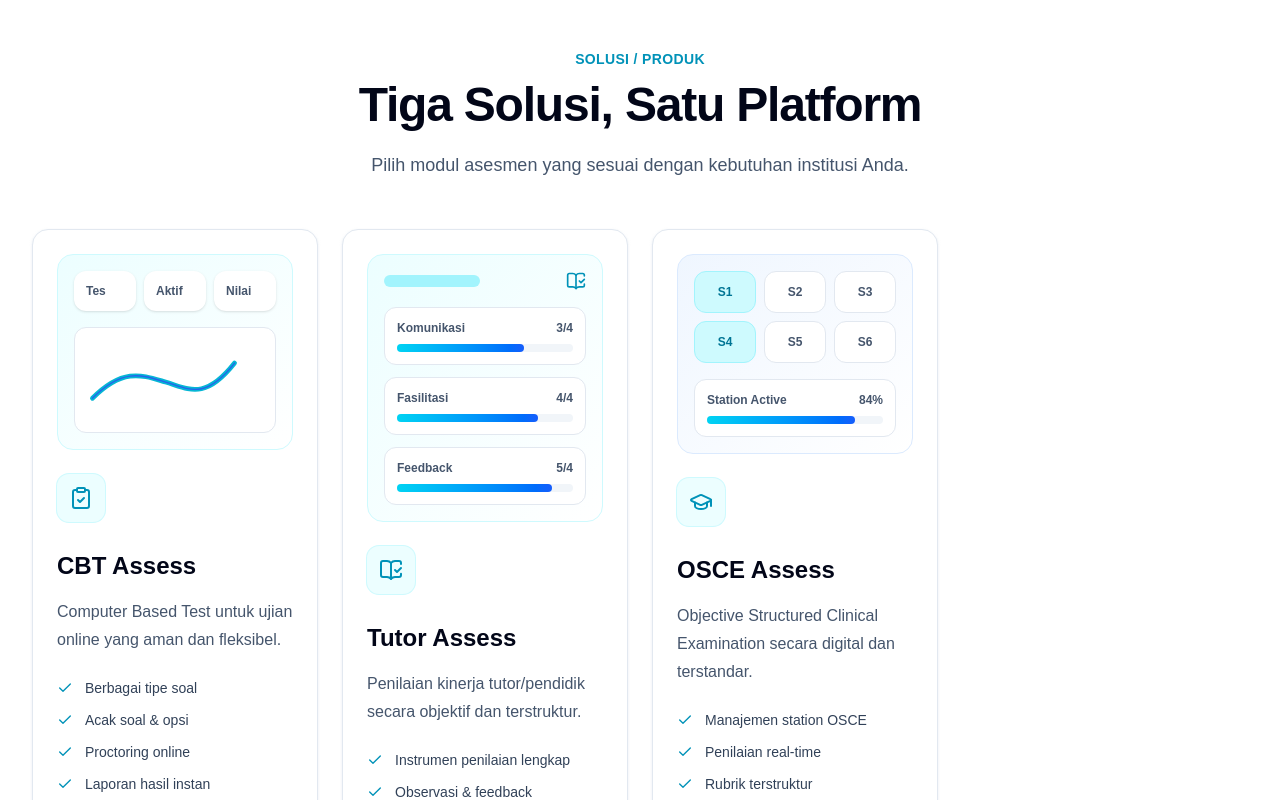
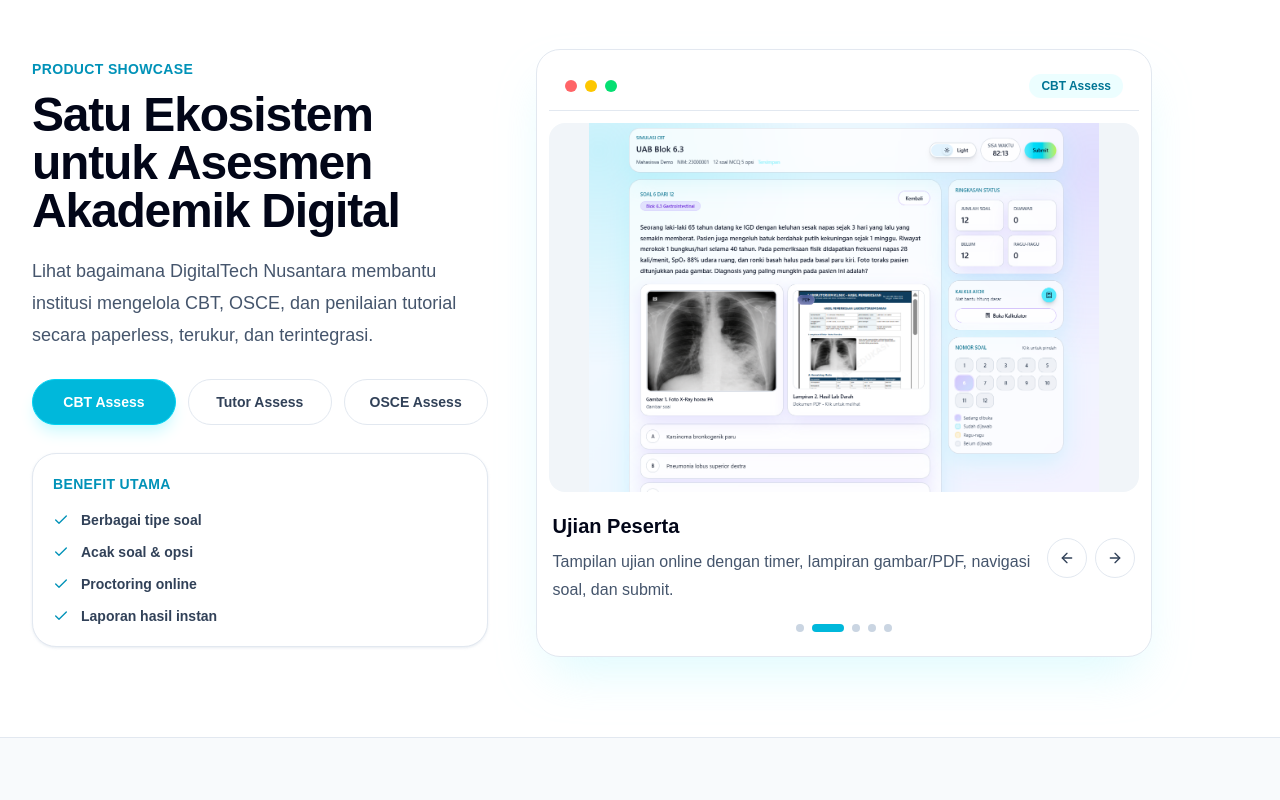
Before and after one commit to oktomarpaung/digitaltech-landing, a Next.js app: page / in a window 1280 px wide. Shown: the part 960-1760 px from the top of the page. Built offline with nearby package versions, Linux system fonts and the light colour scheme.

Commit message:
feat: add interactive product screenshot showcase

```diff
--- a/src/app/page.tsx
+++ b/src/app/page.tsx
@@ -2,7 +2,7 @@
 
 import { motion } from "framer-motion";
 import Image from "next/image";
-import { useState } from "react";
+import { useEffect, useState } from "react";
 import {
   ArrowRight,
   BarChart3,
@@ -59,6 +59,12 @@
   description: string;
 };
 
+type ProductScreenshot = {
+  title: string;
+  description: string;
+  src: string;
+};
+
 const products: Product[] = [
   {
     name: "CBT Assess",
@@ -77,6 +83,34 @@
     description: "Objective Structured Clinical Examination secara digital dan terstandar.",
     features: ["Manajemen station OSCE", "Penilaian real-time", "Rubrik terstruktur", "Laporan komprehensif"],
     icon: GraduationCap,
+  },
+];
+
+const cbtScreenshots: ProductScreenshot[] = [
+  {
+    title: "Dashboard Admin",
+    description: "Pantau bank soal, ujian aktif, peserta, hasil, dan analisis dari satu halaman.",
+    src: "/screenshots/cbt/cbt-dashboard.png",
+  },
+  {
+    title: "Ujian Peserta",
+    description: "Tampilan ujian online dengan timer, lampiran gambar/PDF, navigasi soal, dan submit.",
+    src: "/screenshots/cbt/cbt-ujian-peserta.png",
+  },
+  {
+    title: "Bank Soal",
+    description: "Kelola soal, import Excel, filter topik, status soal, tingkat kesulitan, dan kunci jawaban.",
+    src: "/screenshots/cbt/cbt-bank-soal.png",
+  },
+  {
+    title: "Hasil Ujian",
+    description: "Rekap nilai, status submit, skor, detail jawaban, dan export hasil.",
+    src: "/screenshots/cbt/cbt-hasil-ujian.png",
+  },
+  {
+    title: "Analisis Butir",
+    description: "Evaluasi tingkat kesukaran, daya beda, distribusi opsi, dan rekomendasi revisi soal.",
+    src: "/screenshots/cbt/cbt-analisis-butir.png",
   },
 ];
 
@@ -552,6 +586,237 @@
   );
 }
 
+function ProductBenefitList({ product }: { product: Product }) {
+  return (
+    <div className="rounded-3xl border border-slate-200 bg-white p-5 shadow-sm shadow-slate-200/70">
+      <p className="text-sm font-black uppercase tracking-wide text-cyan-600">Benefit utama</p>
+      <div className="mt-4 space-y-3">
+        {product.features.map((feature) => (
+          <div key={feature} className="flex items-start gap-3 text-sm font-semibold text-slate-700">
+            <Check className="mt-0.5 h-4 w-4 flex-none text-cyan-600" />
+            <span>{feature}</span>
+          </div>
+        ))}
+      </div>
+    </div>
+  );
+}
+
+function ProductShowcase() {
+  const [activeProductIndex, setActiveProductIndex] = useState(0);
+  const [activeSlide, setActiveSlide] = useState(0);
+  const [lightboxOpen, setLightboxOpen] = useState(false);
+
+  const activeProduct = products[activeProductIndex];
+  const isCbtProduct = activeProduct.name === "CBT Assess";
+  const currentScreenshot = cbtScreenshots[activeSlide];
+
+  useEffect(() => {
+    if (!isCbtProduct) {
+      return undefined;
+    }
+
+    const interval = window.setInterval(() => {
+      setActiveSlide((current) => (current + 1) % cbtScreenshots.length);
+    }, 3600);
+
+    return () => window.clearInterval(interval);
+  }, [isCbtProduct]);
+
+  const goToPrevious = () => {
+    setActiveSlide((current) => (current - 1 + cbtScreenshots.length) % cbtScreenshots.length);
+  };
+
+  const goToNext = () => {
+    setActiveSlide((current) => (current + 1) % cbtScreenshots.length);
+  };
+
+  const selectProduct = (index: number) => {
+    setActiveProductIndex(index);
+    setActiveSlide(0);
+    setLightboxOpen(false);
+  };
+
+  return (
+    <section id="produk" className="bg-white px-5 py-20 sm:px-6 lg:px-8">
+      <div id="solusi" className="mx-auto max-w-7xl xl:pr-24">
+        <div className="grid items-center gap-10 lg:grid-cols-[0.85fr_1.15fr] lg:gap-12">
+          <motion.div
+            initial="hidden"
+            whileInView="visible"
+            viewport={{ once: true, amount: 0.25 }}
+            transition={{ duration: 0.55, ease: "easeOut" }}
+            variants={fadeUp}
+          >
+            <p className="text-sm font-black uppercase tracking-wide text-cyan-600">Product Showcase</p>
+            <h2 className="mt-3 text-3xl font-black tracking-tight text-slate-950 sm:text-4xl lg:text-5xl">
+              Satu Ekosistem untuk Asesmen Akademik Digital
+            </h2>
+            <p className="mt-5 text-base leading-8 text-slate-600 sm:text-lg">
+              Lihat bagaimana DigitalTech Nusantara membantu institusi mengelola CBT, OSCE, dan penilaian tutorial
+              secara paperless, terukur, dan terintegrasi.
+            </p>
+
+            <div className="mt-7 grid gap-3 sm:grid-cols-3 lg:grid-cols-1 xl:grid-cols-3">
+              {products.map((product, index) => {
+                const isActive = index === activeProductIndex;
+
+                return (
+                  <button
+                    key={product.name}
+                    type="button"
+                    onClick={() => selectProduct(index)}
+                    className={`rounded-full border px-4 py-3 text-sm font-black transition-all ${
+                      isActive
+                        ? "border-cyan-400 bg-cyan-500 text-white shadow-lg shadow-cyan-100"
+                        : "border-slate-200 bg-white text-slate-700 hover:border-cyan-300 hover:bg-cyan-50 hover:text-cyan-700"
+                    }`}
+                  >
+                    {product.name}
+                  </button>
+                );
+              })}
+            </div>
+
+            <div className="mt-7 hidden lg:block">
+              <ProductBenefitList product={activeProduct} />
+            </div>
+          </motion.div>
+
+          <motion.div
+            initial="hidden"
+            whileInView="visible"
+            viewport={{ once: true, amount: 0.2 }}
+            transition={{ duration: 0.55, ease: "easeOut" }}
+            variants={fadeUp}
+            className="min-w-0"
+          >
+            <div className="rounded-3xl border border-slate-200 bg-white p-3 shadow-2xl shadow-cyan-100/70">
+              <div className="flex items-center justify-between border-b border-slate-200 px-4 py-3">
+                <div className="flex items-center gap-2">
+                  <span className="h-3 w-3 rounded-full bg-red-400" />
+                  <span className="h-3 w-3 rounded-full bg-yellow-400" />
+                  <span className="h-3 w-3 rounded-full bg-green-400" />
+                </div>
+                <span className="rounded-full bg-cyan-50 px-3 py-1 text-xs font-black text-cyan-700">
+                  {activeProduct.name}
+                </span>
+              </div>
+
+              {isCbtProduct ? (
+                <div>
+                  <button
+                    type="button"
+                    onClick={() => setLightboxOpen(true)}
+                    className="relative mt-3 block aspect-[16/10] w-full overflow-hidden rounded-2xl bg-slate-100 text-left"
+                    aria-label={`Perbesar screenshot ${currentScreenshot.title}`}
+                  >
+                    <Image
+                      src={currentScreenshot.src}
+                      alt={currentScreenshot.title}
+                      fill
+                      sizes="(min-width: 1024px) 620px, 100vw"
+                      className="object-contain"
+                      priority={activeSlide === 0}
+                    />
+                  </button>
+
+                  <div className="grid gap-4 px-1 py-5 md:grid-cols-[1fr_auto] md:items-center">
+                    <div>
+                      <h3 className="text-xl font-black text-slate-950">{currentScreenshot.title}</h3>
+                      <p className="mt-2 leading-7 text-slate-600">{currentScreenshot.description}</p>
+                    </div>
+
+                    <div className="flex items-center gap-2">
+                      <button
+                        type="button"
+                        onClick={goToPrevious}
+                        className="flex h-10 w-10 items-center justify-center rounded-full border border-slate-200 bg-white text-slate-700 transition hover:border-cyan-300 hover:bg-cyan-50"
+                        aria-label="Screenshot sebelumnya"
+                      >
+                        <ArrowRight className="h-4 w-4 rotate-180" />
+                      </button>
+                      <button
+                        type="button"
+                        onClick={goToNext}
+                        className="flex h-10 w-10 items-center justify-center rounded-full border border-slate-200 bg-white text-slate-700 transition hover:border-cyan-300 hover:bg-cyan-50"
+                        aria-label="Screenshot berikutnya"
+                      >
+                        <ArrowRight className="h-4 w-4" />
+                      </button>
+                    </div>
+                  </div>
+
+                  <div className="flex justify-center gap-2 pb-3">
+                    {cbtScreenshots.map((screenshot, index) => (
+                      <button
+                        key={screenshot.src}
+                        type="button"
+                        onClick={() => setActiveSlide(index)}
+                        className={`h-2 rounded-full transition-all ${
+                          index === activeSlide ? "w-8 bg-cyan-500" : "w-2 bg-slate-300 hover:bg-cyan-300"
+                        }`}
+                        aria-label={`Tampilkan ${screenshot.title}`}
+                      />
+                    ))}
+                  </div>
+                </div>
+              ) : (
+                <div className="mt-3 rounded-2xl bg-slate-50 p-4">
+                  <ProductIllustration productName={activeProduct.name} />
+                  <div className="mt-5 rounded-2xl border border-dashed border-slate-300 bg-white p-5 text-center">
+                    <h3 className="text-xl font-black text-slate-950">{activeProduct.name} Preview</h3>
+                    <p className="mt-2 leading-7 text-slate-600">Screenshot produk akan ditambahkan.</p>
+                  </div>
+                </div>
+              )}
+            </div>
+          </motion.div>
+
+          <div className="lg:hidden">
+            <ProductBenefitList product={activeProduct} />
+          </div>
+        </div>
+      </div>
+
+      {lightboxOpen && isCbtProduct ? (
+        <div
+          className="fixed inset-0 z-[80] flex items-center justify-center bg-slate-950/80 p-4 backdrop-blur-sm"
+          onClick={() => setLightboxOpen(false)}
+          role="presentation"
+        >
+          <div
+            className="relative w-full max-w-6xl rounded-3xl bg-white p-3 shadow-2xl"
+            onClick={(event) => event.stopPropagation()}
+          >
+            <button
+              type="button"
+              onClick={() => setLightboxOpen(false)}
+              className="absolute right-4 top-4 z-10 flex h-10 w-10 items-center justify-center rounded-full bg-slate-950 text-white shadow-lg"
+              aria-label="Tutup preview screenshot"
+            >
+              <X className="h-5 w-5" />
+            </button>
+            <div className="relative aspect-[16/10] overflow-hidden rounded-2xl bg-slate-100">
+              <Image
+                src={currentScreenshot.src}
+                alt={currentScreenshot.title}
+                fill
+                sizes="100vw"
+                className="object-contain"
+              />
+            </div>
+            <div className="p-4">
+              <h3 className="text-2xl font-black text-slate-950">{currentScreenshot.title}</h3>
+              <p className="mt-2 leading-7 text-slate-600">{currentScreenshot.description}</p>
+            </div>
+          </div>
+        </div>
+      ) : null}
+    </section>
+  );
+}
+
 export default function Home() {
   const [isMenuOpen, setIsMenuOpen] = useState(false);
 
@@ -662,54 +927,7 @@
         </div>
       </section>
 
-      <section id="produk" className="bg-white px-5 py-20 sm:px-6 lg:px-8">
-        <div id="solusi" className="mx-auto max-w-7xl">
-          <SectionHeader
-            eyebrow="Solusi / Produk"
-            title="Tiga Solusi, Satu Platform"
-            description="Pilih modul asesmen yang sesuai dengan kebutuhan institusi Anda."
-          />
-
-          <div className="grid gap-6 md:grid-cols-2 xl:grid-cols-4">
-            {products.map((product, index) => {
-              const Icon = product.icon;
-
-              return (
-                <motion.article
-                  key={product.name}
-                  initial="hidden"
-                  whileInView="visible"
-                  viewport={{ once: true, amount: 0.25 }}
-                  transition={{ delay: index * 0.08, duration: 0.5, ease: "easeOut" }}
-                  variants={fadeUp}
-                  className="group rounded-2xl border border-slate-200 bg-white p-6 shadow-sm shadow-slate-200/70 transition hover:-translate-y-1 hover:border-cyan-300 hover:shadow-xl hover:shadow-cyan-100/70"
-                >
-                  <ProductIllustration productName={product.name} />
-                  <div className="mt-6 flex h-12 w-12 items-center justify-center rounded-xl bg-cyan-50 text-cyan-600 ring-1 ring-cyan-100">
-                    <Icon className="h-6 w-6" />
-                  </div>
-                  <h3 className="mt-7 text-2xl font-black text-slate-950">{product.name}</h3>
-                  <p className="mt-4 leading-7 text-slate-600">{product.description}</p>
-
-                  <div className="mt-6 space-y-3">
-                    {product.features.map((feature) => (
-                      <div key={feature} className="flex items-start gap-3 text-sm font-medium text-slate-700">
-                        <Check className="mt-0.5 h-4 w-4 flex-none text-cyan-600" />
-                        <span>{feature}</span>
-                      </div>
-                    ))}
-                  </div>
-
-                  <a href="#demo" className="mt-7 inline-flex items-center gap-2 text-sm font-black text-cyan-700">
-                    Pelajari Selengkapnya
-                    <ArrowRight className="h-4 w-4 transition group-hover:translate-x-1" />
-                  </a>
-                </motion.article>
-              );
-            })}
-          </div>
-        </div>
-      </section>
+      <ProductShowcase />
 
       <section className="border-y border-slate-200 bg-slate-50 px-5 py-20 sm:px-6 lg:px-8">
         <div className="mx-auto max-w-7xl">
```
